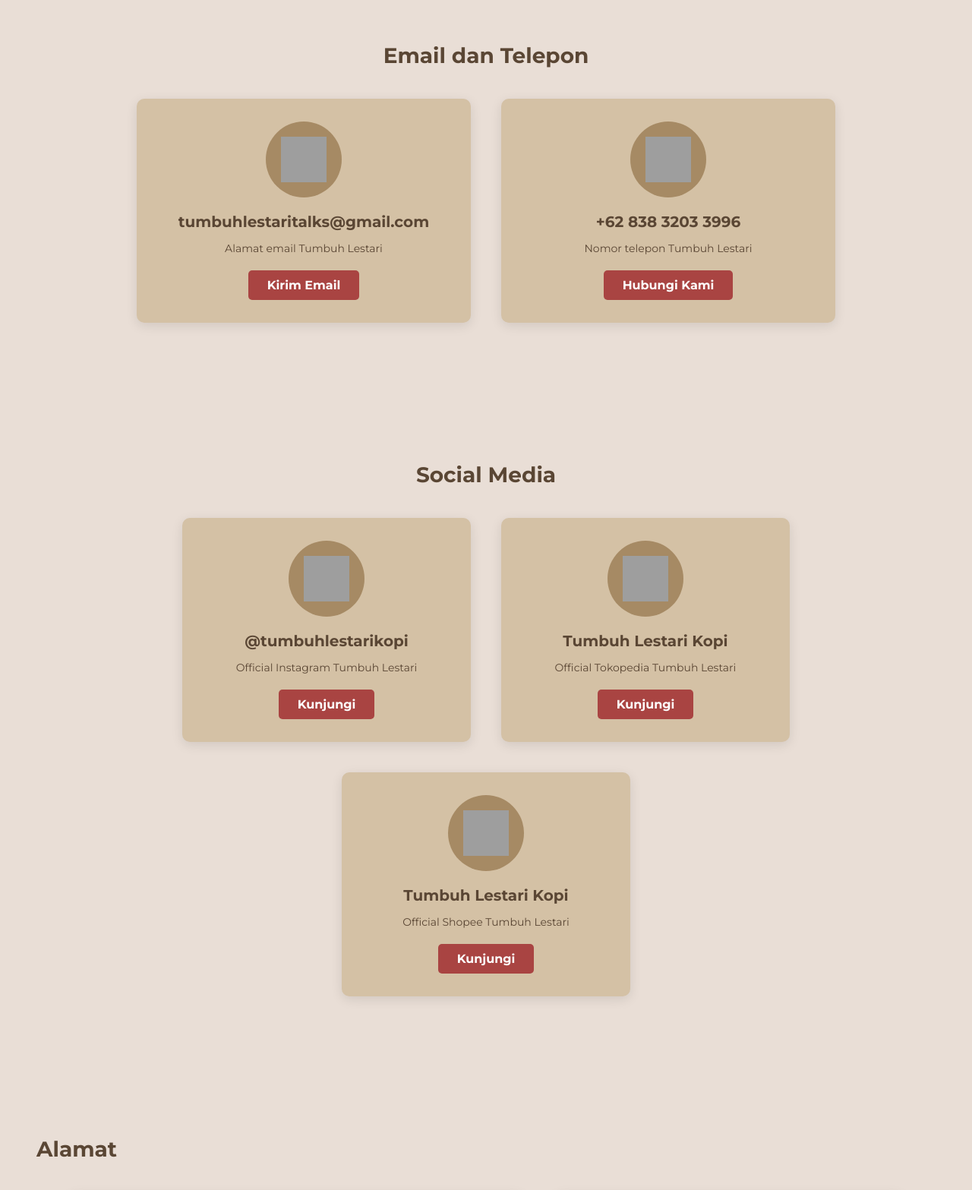
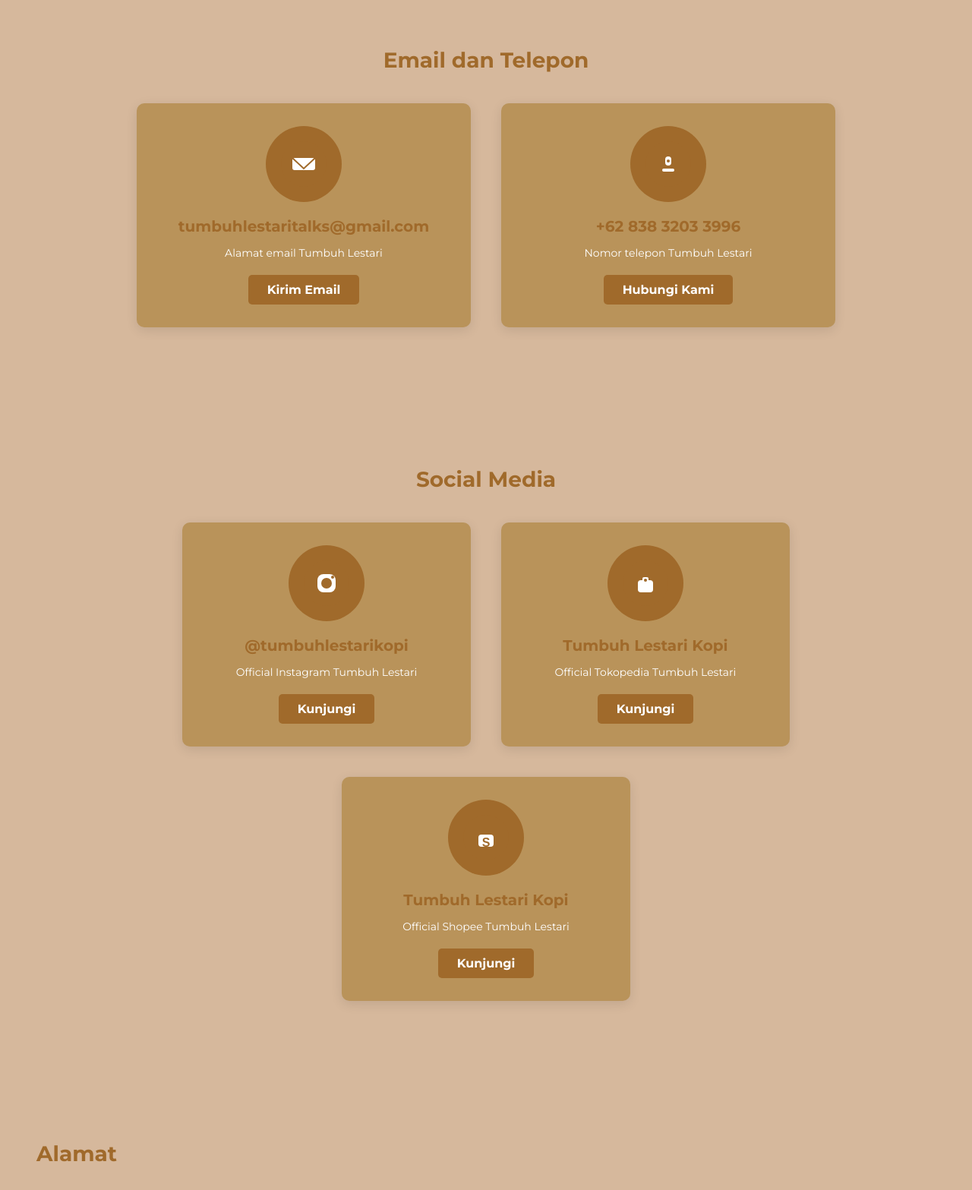
Before and after one commit to AndhikaMS/301220024_Andhika-Maulana-Shiddiq_IF6B_Pemrograman-Internet, a PHP site: page /contact.php in a window 1280 px wide. Shown: the part 441-2008 px from the top of the page at 76% size. Run offline with PHP 8.4, Linux system fonts and the light colour scheme; grey boxes are pictures that could not be loaded.

Commit message:
Commit23 - Perbaikan Contact Page user
-Sedikit perbaikan pada halaman about untuk user (mengganti foto anggota tim menjadi logo user atas kekhawatiran privasi)
-Memperbaiki halaman Contact pada user terhadap warna background, logo-logo kecil (Email, telepon, dll).

```diff
--- a/contact.php
+++ b/contact.php
@@ -9,29 +9,32 @@
         body {
             margin: 0;
             font-family: 'Montserrat', Arial, sans-serif;
-            background: #e9ded6;
-            color: #5a4634;
+            background: #d6b89c;
+            color: #a06a2b;
         }
         .navbar {
             display: flex;
             justify-content: space-between;
             align-items: center;
-            padding: 24px 48px 12px 48px;
+            padding: 32px 48px 0 48px;
             background: transparent;
         }
         .logo {
+            font-size: 2.2rem;
             font-weight: bold;
-            font-size: 22px;
-            color: #a94442;
-            letter-spacing: 1px;
+            color: #a06a2b;
+            letter-spacing: 2px;
+            font-family: serif;
             display: flex;
             align-items: center;
         }
         .logo span {
+            color: #b23b1a;
             font-family: serif;
-            font-size: 32px;
+            font-size: 2.5rem;
+            font-weight: bold;
             margin-right: 8px;
-            color: #a94442;
+            letter-spacing: 0;
         }
         .nav-menu {
             display: flex;
@@ -107,12 +120,12 @@
         .contact-info-section {
             padding: 40px 24px 80px 24px;
             text-align: center;
-            background: #e9ded6;
+            background: #d6b89c;
         }
 
         .info-section-title {
             font-size: 28px;
-            color: #5a4634;
+            color: #a06a2b;
             margin-bottom: 40px;
             font-weight: 700;
         }
@@ -127,7 +140,7 @@
         }
 
         .contact-card {
-            background: #d4c1a5;
+            background: #b9935a;
             padding: 30px;
             border-radius: 10px;
             text-align: center;
@@ -136,7 +149,7 @@
         }
 
         .contact-icon-wrapper {
-            background-color: #a68a64;
+            background-color: #a06a2b;
             border-radius: 50%;
             width: 100px;
             height: 100px;
@@ -153,19 +166,19 @@
 
         .contact-detail {
             font-size: 20px;
-            color: #5a4634;
+            color: #a06a2b;
             font-weight: 600;
             margin-bottom: 8px;
         }
 
         .contact-label {
             font-size: 14px;
-            color: #5a4634;
+            color: #fff;
             margin-bottom: 20px;
         }
 
         .contact-button {
-            background: #a94442;
+            background: #a06a2b;
             color: #fff;
             border: none;
             padding: 10px 25px;
@@ -247,12 +260,12 @@
         .social-media-section {
             padding: 80px 24px;
             text-align: center;
-            background: #e9ded6;
+            background: #d6b89c;
         }
 
         .social-media-title {
             font-size: 28px;
-            color: #5a4634;
+            color: #a06a2b;
             margin-bottom: 40px;
             font-weight: 700;
         }
@@ -267,7 +280,7 @@
         }
 
         .social-media-card {
-            background: #d4c1a5;
+            background: #b9935a;
             padding: 30px;
             border-radius: 10px;
             text-align: center;
@@ -276,7 +289,7 @@
         }
 
         .social-media-icon-wrapper {
-            background-color: #a68a64;
+            background-color: #a06a2b;
             border-radius: 50%;
             width: 100px;
             height: 100px;
@@ -293,27 +306,27 @@
 
         .social-media-platform {
             font-size: 20px;
-            color: #5a4634;
+            color: #a06a2b;
             font-weight: 600;
             margin-bottom: 8px;
         }
 
         .social-media-description {
             font-size: 14px;
-            color: #5a4634;
+            color: #fff;
             margin-bottom: 20px;
         }
 
         /* Address Section Styles */
         .address-section {
             padding: 80px 24px;
-            background: #e9ded6;
+            background: #d6b89c;
             text-align: center;
         }
 
         .address-title {
             font-size: 28px;
-            color: #5a4634;
+            color: #a06a2b;
             margin-bottom: 40px;
             font-weight: 700;
             text-align: left;
@@ -455,7 +468,12 @@
         <div class="contact-cards-container">
             <div class="contact-card">
                 <div class="contact-icon-wrapper">
-                    <img src="https://svgshare.com/i/14mB.svg" alt="Email Icon">
+                    <!-- Mail Icon SVG -->
+                    <svg width="60" height="60" viewBox="0 0 60 60" fill="none" xmlns="http://www.w3.org/2000/svg">
+                      <circle cx="30" cy="30" r="30" fill="#a06a2b"/>
+                      <rect x="15" y="22" width="30" height="16" rx="3" fill="#fff"/>
+                      <polyline points="15,22 30,36 45,22" fill="none" stroke="#a06a2b" stroke-width="2"/>
+                    </svg>
                 </div>
                 <p class="contact-detail">tumbuhlestaritalks@gmail.com</p>
                 <p class="contact-label">Alamat email Tumbuh Lestari</p>
@@ -463,7 +481,13 @@
             </div>
             <div class="contact-card">
                 <div class="contact-icon-wrapper">
-                    <img src="https://svgshare.com/i/14mE.svg" alt="Phone Icon">
+                    <!-- Phone Icon SVG -->
+                    <svg width="60" height="60" viewBox="0 0 60 60" fill="none" xmlns="http://www.w3.org/2000/svg">
+                      <circle cx="30" cy="30" r="30" fill="#a06a2b"/>
+                      <rect x="22" y="36" width="16" height="4" rx="2" fill="#fff"/>
+                      <rect x="26" y="20" width="8" height="12" rx="4" fill="#fff"/>
+                      <rect x="28" y="24" width="4" height="4" rx="2" fill="#a06a2b"/>
+                    </svg>
                 </div>
                 <p class="contact-detail">+62 838 3203 3996</p>
                 <p class="contact-label">Nomor telepon Tumbuh Lestari</p>
@@ -477,7 +501,13 @@
         <div class="social-media-cards-container">
             <div class="social-media-card">
                 <div class="social-media-icon-wrapper">
-                    <img src="https://svgshare.com/i/14mj.svg" alt="Instagram Icon">
+                    <!-- Instagram Icon SVG -->
+                    <svg width="60" height="60" viewBox="0 0 60 60" fill="none" xmlns="http://www.w3.org/2000/svg">
+                      <circle cx="30" cy="30" r="30" fill="#a06a2b"/>
+                      <rect x="18" y="18" width="24" height="24" rx="8" fill="#fff"/>
+                      <circle cx="30" cy="30" r="7" fill="#a06a2b"/>
+                      <circle cx="38" cy="22" r="2" fill="#a06a2b"/>
+                    </svg>
                 </div>
                 <p class="social-media-platform">@tumbuhlestarikopi</p>
                 <p class="social-media-description">Official Instagram Tumbuh Lestari</p>
@@ -485,7 +515,13 @@
             </div>
             <div class="social-media-card">
                 <div class="social-media-icon-wrapper">
-                    <img src="https://svgshare.com/i/14mh.svg" alt="Tokopedia Icon">
+                    <!-- Tokopedia Icon SVG (simple bag) -->
+                    <svg width="60" height="60" viewBox="0 0 60 60" fill="none" xmlns="http://www.w3.org/2000/svg">
+                      <circle cx="30" cy="30" r="30" fill="#a06a2b"/>
+                      <rect x="20" y="26" width="20" height="16" rx="4" fill="#fff"/>
+                      <rect x="26" y="22" width="8" height="6" rx="2" fill="#fff"/>
+                      <rect x="28" y="24" width="4" height="4" rx="2" fill="#a06a2b"/>
+                    </svg>
                 </div>
                 <p class="social-media-platform">Tumbuh Lestari Kopi</p>
                 <p class="social-media-description">Official Tokopedia Tumbuh Lestari</p>
@@ -493,7 +529,12 @@
             </div>
             <div class="social-media-card">
                 <div class="social-media-icon-wrapper">
-                    <img src="https://svgshare.com/i/14mi.svg" alt="Shopee Icon">
+                    <!-- Shopee Icon SVG (simple S in bag) -->
+                    <svg width="60" height="60" viewBox="0 0 60 60" fill="none" xmlns="http://www.w3.org/2000/svg">
+                      <circle cx="30" cy="30" r="30" fill="#a06a2b"/>
+                      <rect x="20" y="26" width="20" height="16" rx="4" fill="#fff"/>
+                      <text x="30" y="42" text-anchor="middle" font-size="16" fill="#a06a2b" font-family="Arial" font-weight="bold">S</text>
+                    </svg>
                 </div>
                 <p class="social-media-platform">Tumbuh Lestari Kopi</p>
                 <p class="social-media-description">Official Shopee Tumbuh Lestari</p>
--- a/index.php
+++ b/index.php
@@ -419,7 +419,7 @@ if ($q_promo) {
         .product-process-desc {
             font-size: 1rem;
             color: var(--coklat-tua);
-        }
+            }
         /* --- Footer --- */
         .footer-container {
             background-color: var(--coklat-tua);
@@ -471,7 +471,7 @@ if ($q_promo) {
             text-decoration: none;
             transition: color 0.2s;
         }
-        .footer-col ul li a:hover {
+         .footer-col ul li a:hover {
             color: #e0c9a6;
         }
         .footer-col p {
@@ -521,7 +521,7 @@ if ($q_promo) {
             .stat-value { font-size: 1.2rem; }
             .main-image img, .hero-img img { width: 90vw; max-width: 350px; }
             .footer-container::before { height: 40px; transform: translateY(-40px); }
-        }
+          }
     </style>
 </head>
 <body>
```
Also changed, not shown: other parts of contact.php (+23 -13 lines), about.php (+18 -6 lines).
